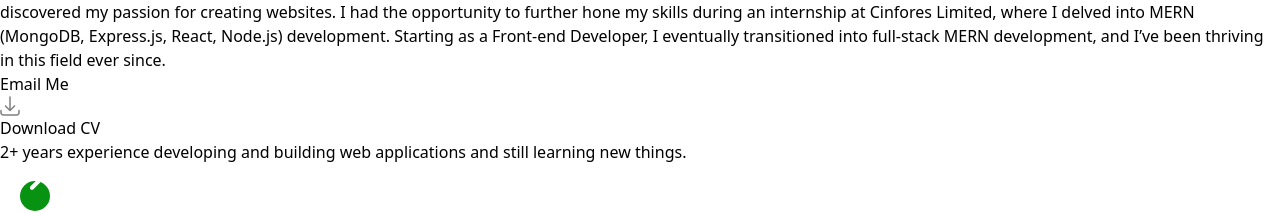
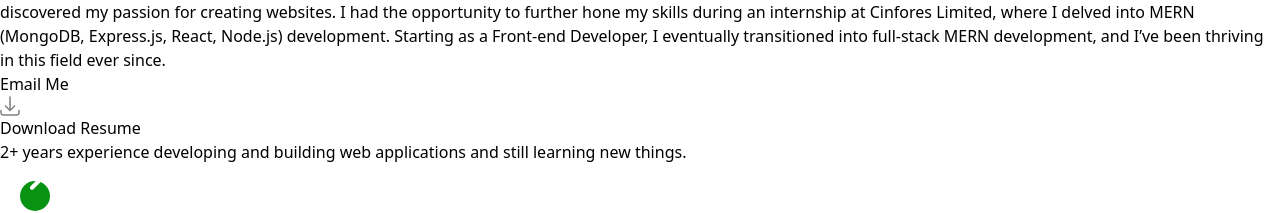
Before and after one commit to CodeMaestro-dev/portfolio-website, a React (Vite) app: page / in a window 1280 px wide. Shown: the part 1448-1661 px from the top of the page. Built offline with nearby package versions, Linux system fonts and the light colour scheme.

Commit message:
changed the resume

```diff
--- a/src/assets/components/HeroSection.jsx
+++ b/src/assets/components/HeroSection.jsx
@@ -30,12 +30,12 @@ export default function HeroSection() {
         </Link>
 
         <a
-          href="/assets/documents/tioluwani-enoch-olubunmi-cv.pdf"
+          href="/assets/documents/tioluwani-enoch-olubunmi-resume.pdf"
           className="flex gap-[10px]"
           download
         >
           <img src={downloadIcon} role="presentation" />
-          <span>Download CV</span>
+          <span>Download Resume</span>
         </a>
       </div>
     </div>
```
Also changed, not shown: 1 other file (tests, documents, lock files or other folders).
